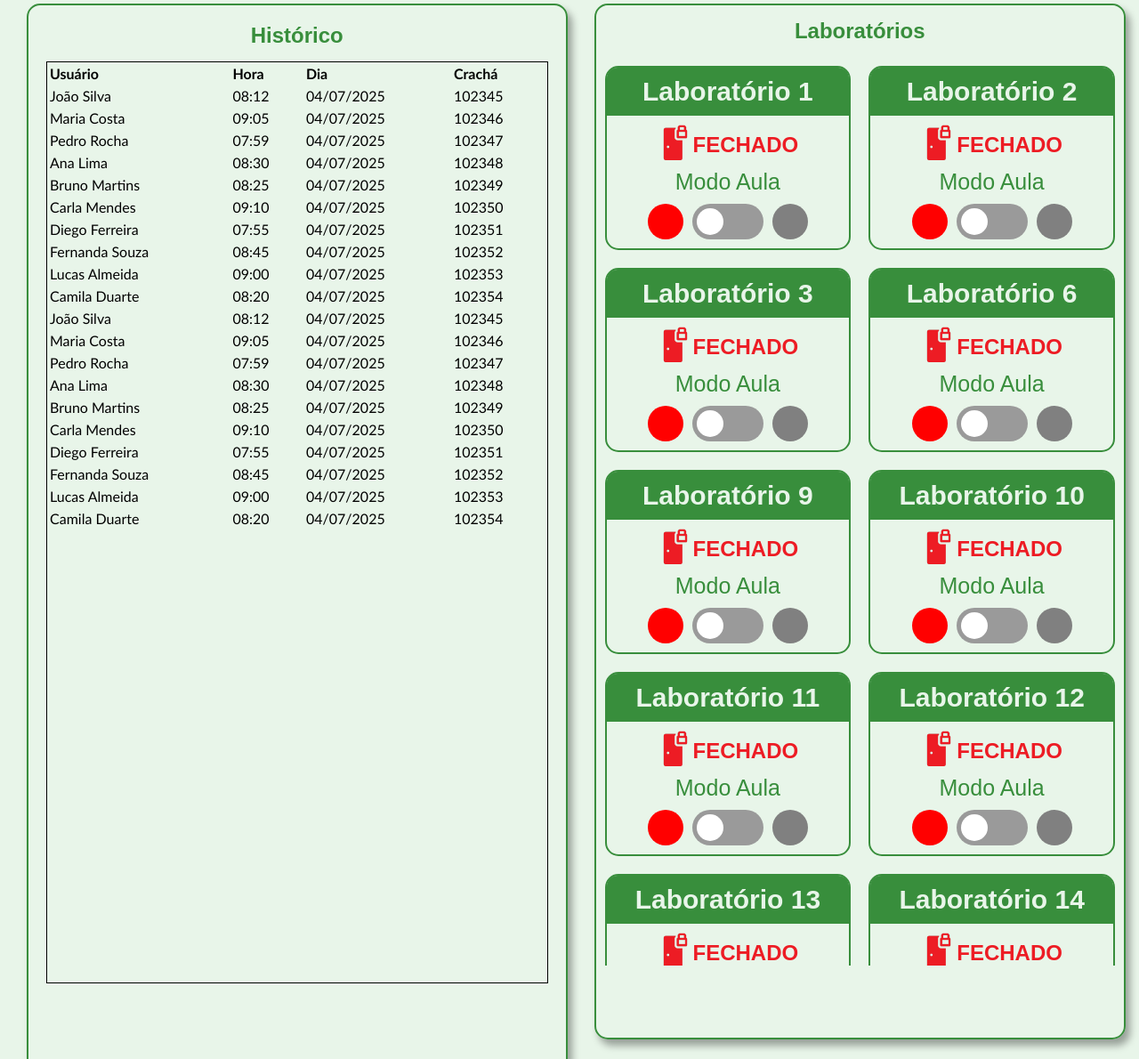
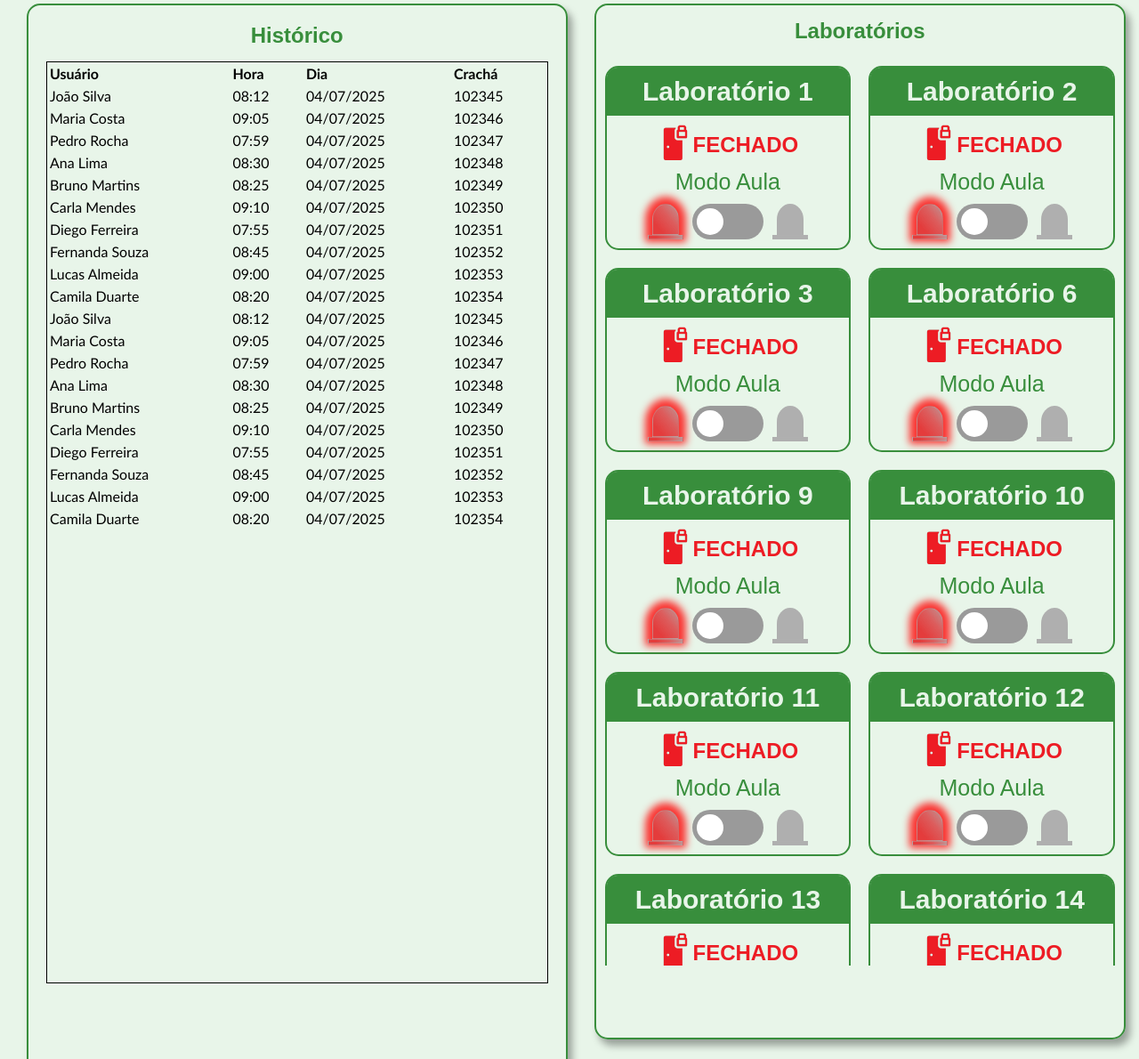
Before and after one commit to arthurgbrito/Fechadura_Eletronica, a PHP site: page /sistema.php in a window 1280 px wide. Shown: the part 126-1316 px from the top of the page at 89% size. Run offline with PHP 8.4, Linux system fonts and the light colour scheme; the visitor is signed in with stand-in values (Sample User, id 1).

Commit message:
leds prontos e funcionando

```diff
--- a/estilos/style-sistema.css
+++ b/estilos/style-sistema.css
@@ -178,11 +178,33 @@ section#historico h1, .titulo_lab {
     gap: 10px;
 }
 
+.caixa_led {
+    position: relative;
+    height: 40px;
+    width: 40px;
+    display: flex;
+    justify-content: center;
+    align-items: start;
+}
+
 .led {
-    width: 40px;
-    height: 40px;
-    border-radius: 50%;
+    position: absolute;
+    width: 30px;
+    height: 35px;
+    border-radius: 50% 50% 0 0;
     background-color: #afafaf;
+    border: 1px solid #afafaf60;
+    transition: .3s;
+}
+
+.baixo-led {
+    position: absolute;
+    width: 100%;
+    height: 5px;
+    background-color: #afafaf;
+    border: 1px solid #afafaf64;
+    bottom: 0;
+    transition: .3s;
 }
 
 .toggle {
--- a/templates/sistema.php
+++ b/templates/sistema.php
@@ -19,7 +19,7 @@
     <script src="../script.js"></script>
     <link rel="shortcut icon" href="../estilos/imagens/logo-tro.ico" type="image/x-icon">
 </head>
-<body onload="ligaLed()">
+<body>
 
     <header>
         <img src="../estilos/imagens/logo-tro.png" alt="Logo Curso">
@@ -48,14 +48,20 @@
                 </div>
                 <div class="modo_aula">
                     <label for="toggle1">Modo Aula</label>
+                        <div class="toggle-modo-aula">
 
-                    <div class="toggle-modo-aula">
-                        <div class="led" id="led_R_1"></div>
+                        <div class="caixa_led" id="led_R_1">
+                            <span class="led"></span>
+                            <span class="baixo-led"></span>
+                        </div>
                         <input type="checkbox" name="on/off" id="toggle1" class="toggle" onclick="liga_Led('1')">
                         <label for="toggle1" class="switch">
                             <span class="slider"></span>
                         </label>
-                        <div class="led" id="led_G_1"></div>
+                        <div class="caixa_led" id="led_G_1">
+                            <span class="led"></span>
+                            <span class="baixo-led"></span>
+                        </div>
                     </div>
                 </div>
             </div>
@@ -69,12 +75,18 @@
                         <label for="toggle2">Modo Aula</label>
 
                         <div class="toggle-modo-aula">
-                            <div class="led" id="led_R_2"></div>
+                            <div class="caixa_led" id="led_R_2">
+                                <div class="led"></div>
+                                <span class="baixo-led"></span>
+                            </div>
                             <input type="checkbox" name="on/off" id="toggle2" class="toggle" onclick="liga_Led('2')">
                             <label for="toggle2" class="switch">
                                 <span class="slider"></span>
                             </label>
-                            <div class="led" id="led_G_2"></div>
+                            <div class="caixa_led" id="led_G_2">
+                                <div class="led"></div>
+                                <span class="baixo-led"></span>
+                            </div>
                         </div>
                 </div>
             </div>
@@ -89,12 +101,18 @@
                         <label for="toggle3">Modo Aula</label>
 
                         <div class="toggle-modo-aula">
-                            <div class="led" id="led_R_3"></div>
+                            <div class="caixa_led" id="led_R_3">
+                                <div class="led"></div>
+                                <span class="baixo-led"></span>
+                            </div>
                             <input type="checkbox" name="on/off" id="toggle3" class="toggle" onclick="liga_Led('3')">
                             <label for="toggle3" class="switch">
                                 <span class="slider"></span>
                             </label>
-                            <div class="led" id="led_G_3"></div>
+                            <div class="caixa_led" id="led_G_3">
+                                <div class="led"></div>
+                                <span class="baixo-led"></span>
+                            </div>
                         </div>
                 </div>
             </div>
@@ -109,12 +127,18 @@
                         <label for="toggle6">Modo Aula</label>
 
                         <div class="toggle-modo-aula">
-                            <div class="led" id="led_R_6"></div>
+                            <div class="caixa_led" id="led_R_6">
+                                <div class="led"></div>
+                                <span class="baixo-led"></span>
+                            </div>
                             <input type="checkbox" name="on/off" id="toggle6" class="toggle" onclick="liga_Led('6')">
                             <label for="toggle6" class="switch">
                                 <span class="slider"></span>
                             </label>
-                            <div class="led" id="led_G_6"></div>
+                            <div class="caixa_led" id="led_G_6">
+                                <div class="led"></div>
+                                <span class="baixo-led"></span>
+                            </div>
                         </div>
                 </div>
             </div>
@@ -129,12 +153,18 @@
                         <label for="toggle9">Modo Aula</label>
 
                         <div class="toggle-modo-aula">
-                            <div class="led" id="led_R_9"></div>
+                            <div class="caixa_led" id="led_R_9">
+                                <div class="led"></div>
+                                <span class="baixo-led"></span>
+                            </div>
                             <input type="checkbox" name="on/off" id="toggle9" class="toggle" onclick="liga_Led('9')">
                             <label for="toggle9" class="switch">
                                 <span class="slider"></span>
                             </label>
-                            <div class="led" id="led_G_9"></div>
+                            <div class="caixa_led" id="led_G_9">
+                                <div class="led"></div>
+                                <span class="baixo-led"></span>
+                            </div>
                         </div>
                 </div>
             </div>
@@ -149,12 +179,18 @@
                         <label for="toggle10">Modo Aula</label>
 
                         <div class="toggle-modo-aula">
-                            <div class="led" id="led_R_10"></div>
+                            <div class="caixa_led" id="led_R_10">
+                                <div class="led"></div>
+                                <span class="baixo-led"></span>
+                            </div>
                             <input type="checkbox" name="on/off" id="toggle10" class="toggle" onclick="liga_Led('10')">
                             <label for="toggle10" class="switch">
                                 <span class="slider"></span>
                             </label>
-                            <div class="led" id="led_G_10"></div>
+                            <div class="caixa_led" id="led_G_10">
+                                <div class="led"></div>
+                                <span class="baixo-led"></span>
+                            </div>
                         </div>
                 </div>
             </div>
@@ -169,12 +205,18 @@
                         <label for="toggle11">Modo Aula</label>
 
                         <div class="toggle-modo-aula">
-                            <div class="led" id="led_R_11"></div>
+                            <div class="caixa_led" id="led_R_11">
+                                <div class="led"></div>
+                                <span class="baixo-led"></span>
+                            </div>
                             <input type="checkbox" name="on/off" id="toggle11" class="toggle" onclick="liga_Led('11')">
                             <label for="toggle11" class="switch">
                                 <span class="slider"></span>
                             </label>
-                            <div class="led" id="led_G_11"></div>
+                            <div class="caixa_led" id="led_G_11">
+                                <div class="led"></div>
+                                <span class="baixo-led"></span>
+                            </div>
                         </div>
                 </div>
             </div>
@@ -189,12 +231,18 @@
                         <label for="toggle12">Modo Aula</label>
 
                         <div class="toggle-modo-aula">
-                            <div class="led" id="led_R_12"></div>
+                            <div class="caixa_led" id="led_R_12">
+                                <div class="led"></div>
+                                <span class="baixo-led"></span>
+                            </div>
                             <input type="checkbox" name="on/off" id="toggle12" class="toggle" onclick="liga_Led('12')">
                             <label for="toggle12" class="switch">
                                 <span class="slider"></span>
                             </label>
-                            <div class="led" id="led_G_12"></div>
+                            <div class="caixa_led" id="led_G_12">
+                                <div class="led"></div>
+                                <span class="baixo-led"></span>
+                            </div>
                         </div>
                 </div>
             </div>
@@ -209,12 +257,18 @@
                         <label for="toggle13">Modo Aula</label>
 
                         <div class="toggle-modo-aula">
-                            <div class="led" id="led_R_13"></div>
+                            <div class="caixa_led" id="led_R_13">
+                                <div class="led"></div>
+                                <span class="baixo-led"></span>
+                            </div>
                             <input type="checkbox" name="on/off" id="toggle13" class="toggle" onclick="liga_Led('13')">
                             <label for="toggle13" class="switch">
                                 <span class="slider"></span>
                             </label>
-                            <div class="led" id="led_G_13"></div>
+                            <div class="caixa_led" id="led_G_13">
+                                <div class="led"></div>
+                                <span class="baixo-led"></span>
+                            </div>
                         </div>
                 </div>
             </div>
@@ -229,12 +283,18 @@
                         <label for="toggle14">Modo Aula</label>
 
                         <div class="toggle-modo-aula">
-                            <div class="led" id="led_R_14"></div>
+                            <div class="caixa_led" id="led_R_14">
+                                <div class="led"></div>
+                                <span class="baixo-led"></span>
+                            </div>
                             <input type="checkbox" name="on/off" id="toggle14" class="toggle" onclick="liga_Led('14')">
                             <label for="toggle14" class="switch">
                                 <span class="slider"></span>
                             </label>
-                            <div class="led" id="led_G_14"></div>
+                            <div class="caixa_led" id="led_G_14">
+                                <div class="led"></div>
+                                <span class="baixo-led"></span>
+                            </div>
                         </div>
                 </div>
             </div>
```
Also changed, not shown: script.js (+23 -5 lines).
